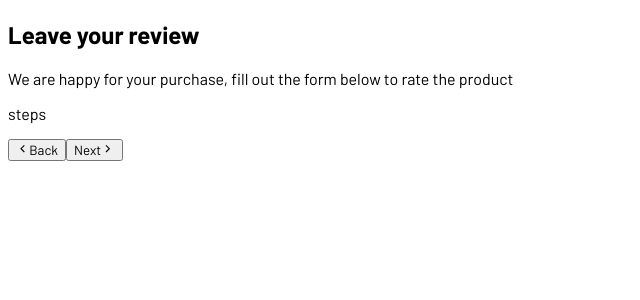
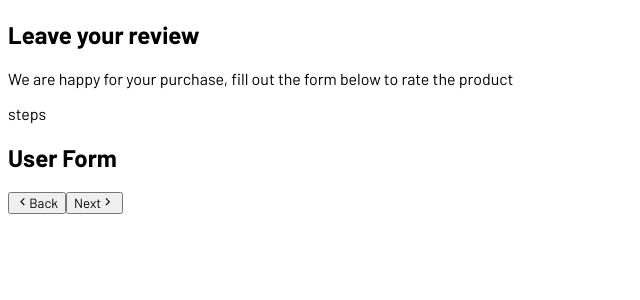
Before and after one commit to rafat-souza/multistep-form-react, a React (Vite) app: page / in a window 1280 px wide. Shown: the top 300 px of the page, without its empty margins (0-640 px from the left). Built offline with nearby package versions, Linux system fonts and the light colour scheme.

Commit message:
creating hook for steps

```diff
--- a/src/App.jsx
+++ b/src/App.jsx
@@ -1,7 +1,18 @@
 import { GrFormNext, GrFormPrevious } from "react-icons/gr";
+
+import UserForm from "./components/UserForm";
+import ReviewForm from "./components/ReviewForm";
+import Thanks from "./components/Thanks";
+
+import { useForm } from "./hooks/UseForm";
+
 import "./App.css";
 
 function App() {
+  const formComponents = [<UserForm />, <ReviewForm />, <Thanks />];
+
+  const { currentStep, currentComponent } = useForm(formComponents);
+
   return (
     <div className="app">
       <div className="header">
@@ -14,7 +25,7 @@
       <div className="form-container">
         <p>steps</p>
         <form>
-          <div className="inputs-container"></div>
+          <div className="inputs-container">{currentComponent}</div>
           <div className="actions">
             <button type="button">
               <GrFormPrevious />
--- /dev/null
+++ b/src/components/ReviewForm.jsx
@@ -0,0 +1,11 @@
+import React from "react";
+
+const ReviewForm = () => {
+  return (
+    <div>
+      <h2>Review Form</h2>
+    </div>
+  );
+};
+
+export default ReviewForm;
--- /dev/null
+++ b/src/components/Thanks.jsx
@@ -0,0 +1,11 @@
+import React from "react";
+
+const Thanks = () => {
+  return (
+    <div>
+      <h2>Thanks</h2>
+    </div>
+  );
+};
+
+export default Thanks;
--- /dev/null
+++ b/src/components/UserForm.jsx
@@ -0,0 +1,11 @@
+import React from "react";
+
+const UserForm = () => {
+  return (
+    <div>
+      <h2>User Form</h2>
+    </div>
+  );
+};
+
+export default UserForm;
--- /dev/null
+++ b/src/hooks/UseForm.jsx
@@ -0,0 +1,10 @@
+import { useState } from "react";
+
+export function useForm(steps) {
+  const [currentStep, setCurrentStep] = useState(0);
+
+  return {
+    currentStep,
+    currentComponent: steps[currentStep],
+  };
+}
```
